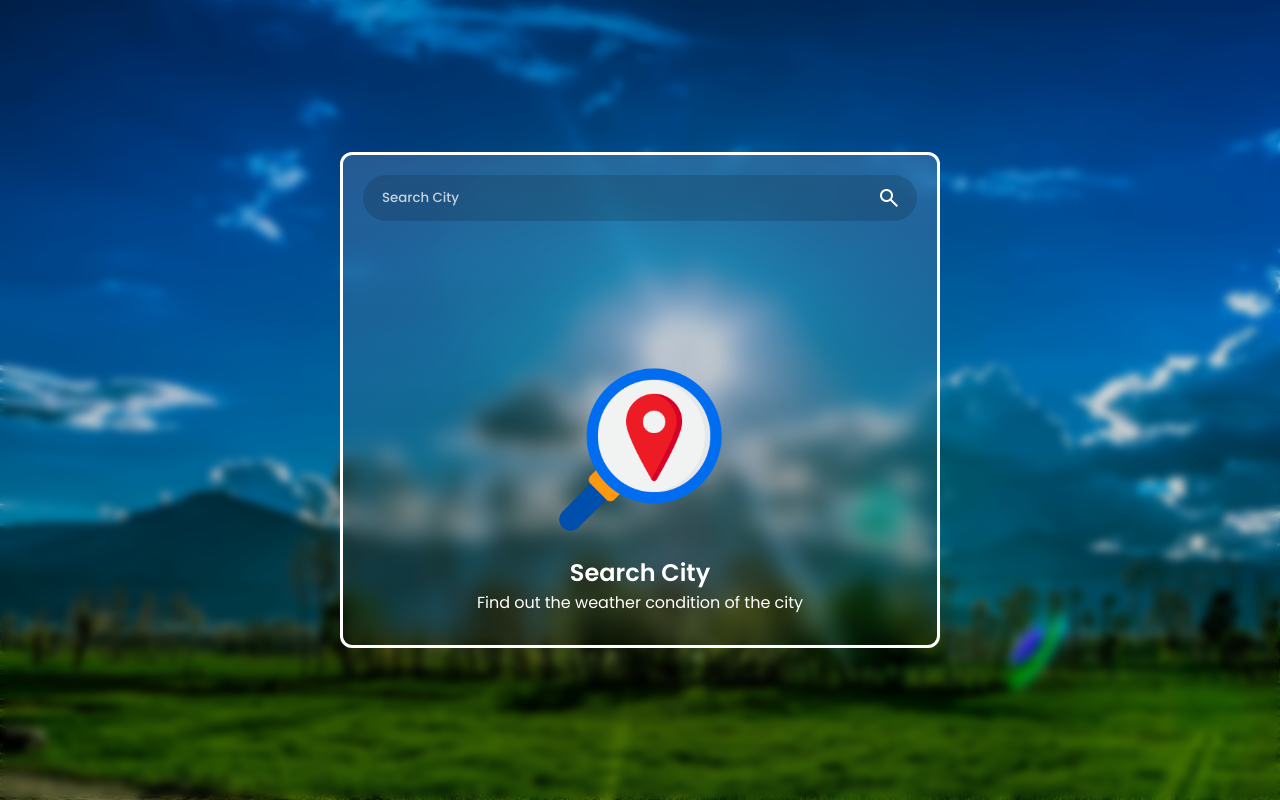
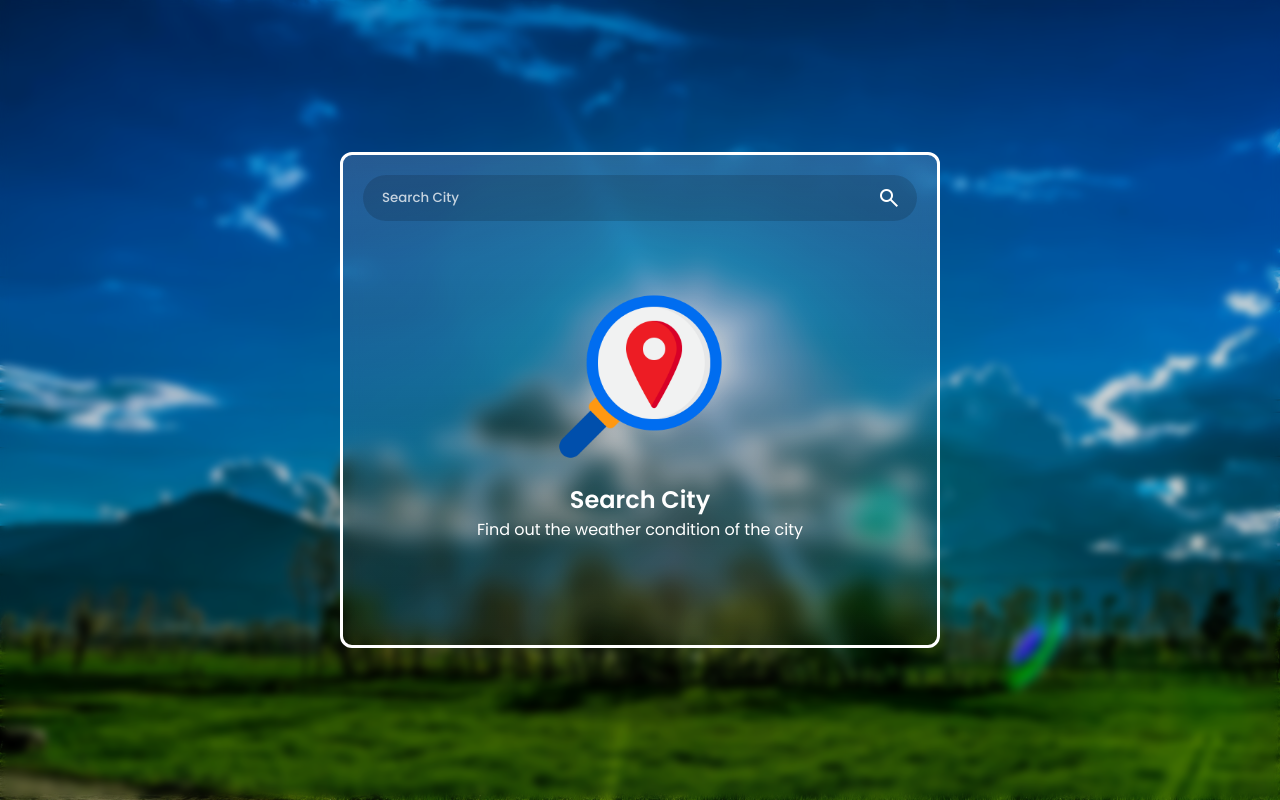
Before and after one commit to nisulaRap/weather_app, a plain HTML site: page index.html in a window 1280 px wide. Drawn offline with nearby package versions, Linux system fonts and the light colour scheme.

Commit message:
updated margin top

```diff
--- a/style.css
+++ b/style.css
@@ -177,7 +177,7 @@ body::before {
 	align-items: center;
 	text-align: center;
 	gap: 15px;
-	margin-top: 25%;
+	margin-top: 12%;
 }
 
 .section-message img {
```
